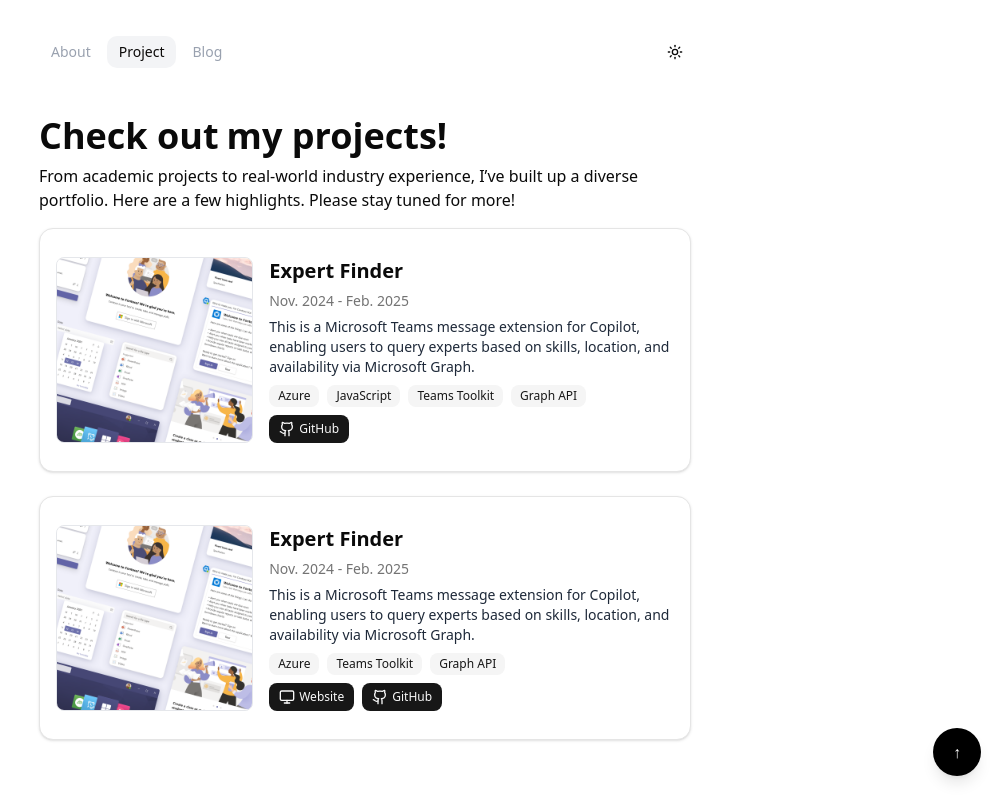
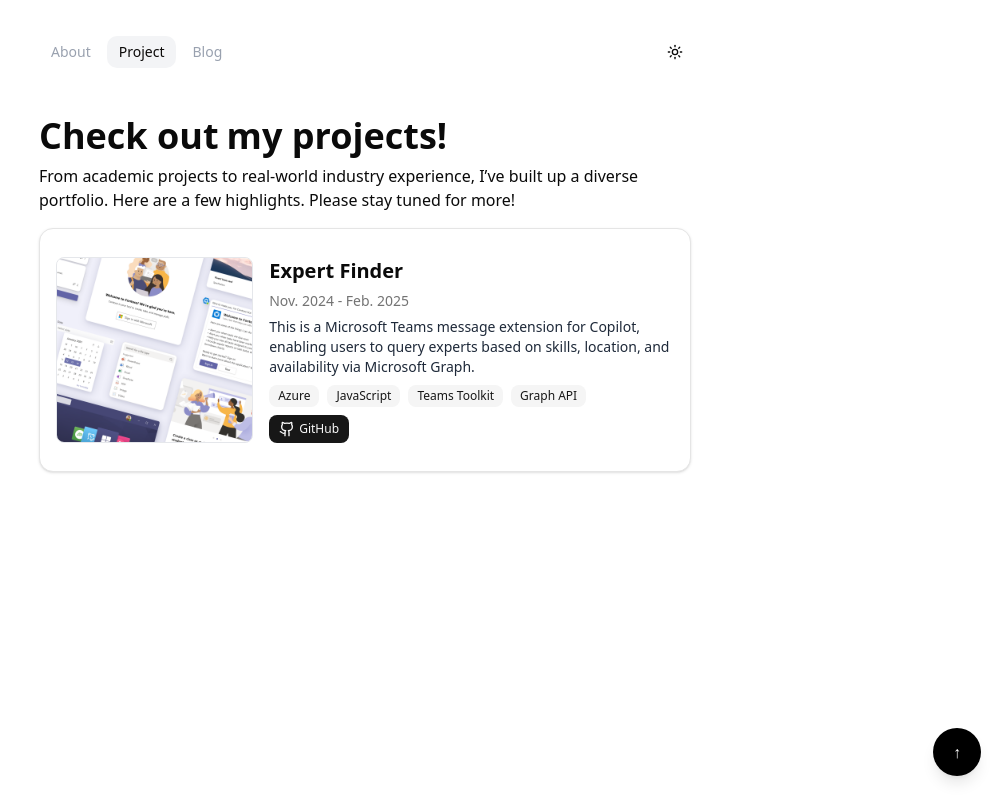
Before and after one commit to yuting1008/portfolio, a Next.js app: page /project in a window 1280 px wide. Shown: the whole page, without its empty margins (275-1280 px from the left). Built offline with nearby package versions, Linux system fonts and the light colour scheme.

Commit message:
fix: remove temp project

```diff
--- a/app/project/page.tsx
+++ b/app/project/page.tsx
@@ -15,18 +15,7 @@ const projects: Project[] = [
     details:
       "This is a Microsoft Teams message extension for Copilot, enabling users to query experts based on skills, location, and availability via Microsoft Graph.",
     source: "https://github.com/yuting1008/MSFT-Expert-Finder",
-    // techStack: ["Azure", "Teams Toolkit", "Graph API"],
     techStack: ["Azure", "JavaScript", "Teams Toolkit", "Graph API"],
-  },
-  {
-    logoSrc: "/projects/expert-finder.png",
-    name: "Expert Finder",
-    period: "Nov. 2024 - Feb. 2025",
-    details:
-      "This is a Microsoft Teams message extension for Copilot, enabling users to query experts based on skills, location, and availability via Microsoft Graph.",
-    source: "https://github.com/yuting1008/MSFT-Expert-Finder",
-    website: "https://expert-finder.vercel.app",
-    techStack: ["Azure", "Teams Toolkit", "Graph API"],
   },
 ];
 
```
